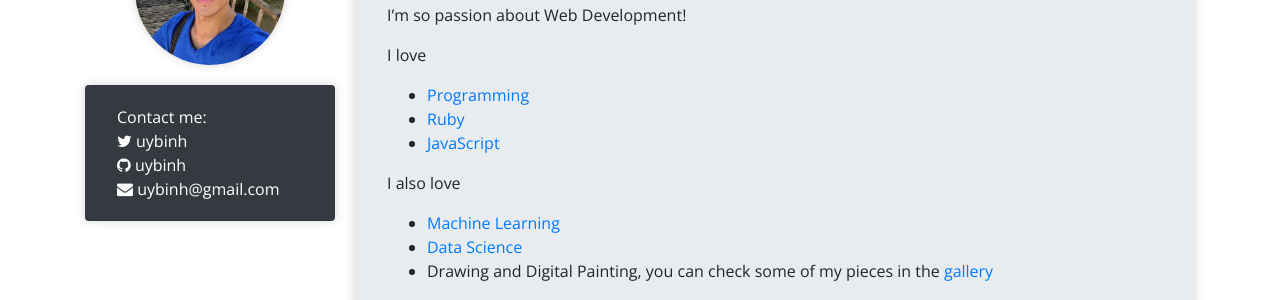
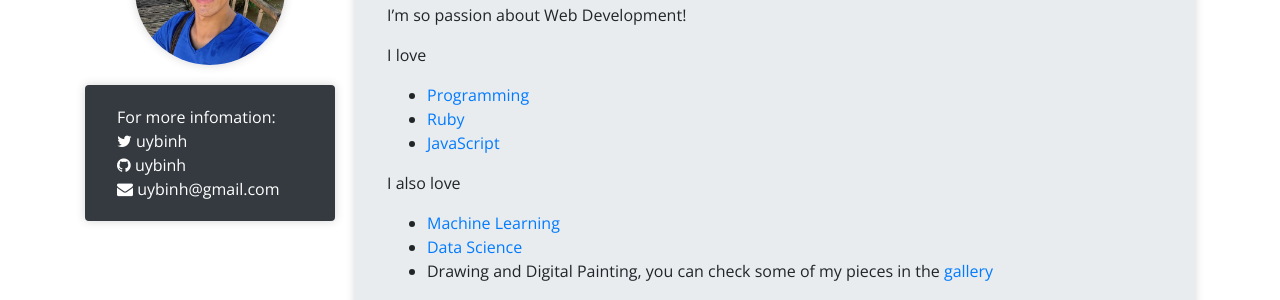
Before and after one commit to uybinh/landingpage, a Jekyll site: the page built from index.html, in a window 1280 px wide and 900 px high. Shown: the part 175-475 px from the top of the window. Built offline with Jekyll 4.4.1, drawn with Linux system fonts in a browser that asks for light colours.

Commit message:
Change contac sentence

```diff
--- a/_includes/about.html
+++ b/_includes/about.html
@@ -29,7 +29,7 @@
 
   <div>
     <div class="contact bg-dark box-shadow">
-        <span>Contact me:</span>
+      <span>For more infomation:</span>
       <div>
         <a href="https://twitter.com/uybinh" target="_blank"><i class="fa fa-twitter" aria-hidden="true"></i> uybinh</a>
       </div>
@@ -37,7 +37,8 @@
         <a href="https://github.com/uybinh" target="_blank"><i class="fa fa-github" aria-hidden="true"></i> uybinh</a>
       </div>
       <div>
-          <a href="mailto:uybinh@gmail.com" target="_top"><i class="fa fa-envelope" aria-hidden="true"></i> uybinh@gmail.com</a>
+        <a href="mailto:uybinh@gmail.com" target="_top"><i class="fa fa-envelope" aria-hidden="true"></i>
+          uybinh@gmail.com</a>
       </div>
     </div>
   </div>
```
Lines whose indentation alone changed are shown as unchanged.
